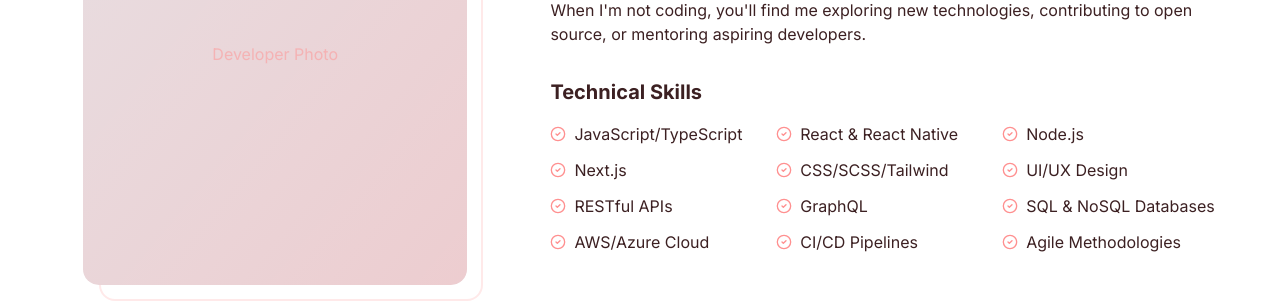
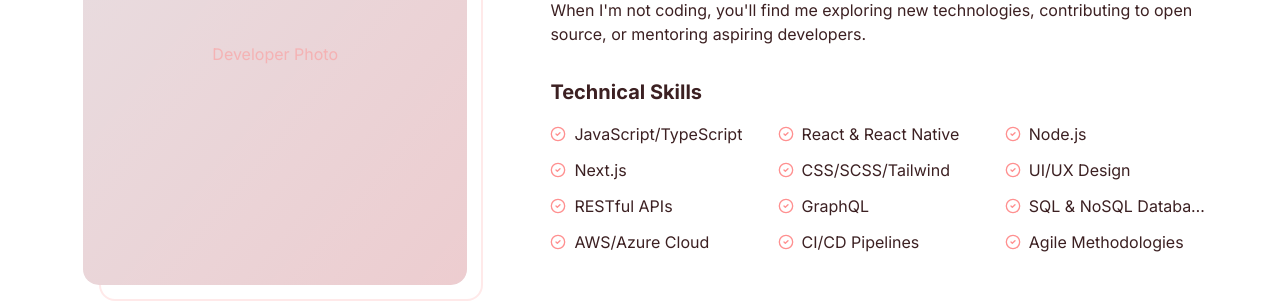
Before and after one commit to ariquenicca/ariquenicca.github.io, a React (Vite) app: page / in a window 1280 px wide. Shown: the part 1280-1584 px from the top of the page. Built offline with nearby package versions, Linux system fonts and the light colour scheme.

Commit message:
Fix skills list overlap
Addresses overlapping skills in the About section.

```diff
--- a/src/components/About.tsx
+++ b/src/components/About.tsx
@@ -62,17 +62,17 @@ const About = () => {
 
             <div className="mt-8">
               <h3 className="text-xl font-bold mb-4">Technical Skills</h3>
-              <div className="grid grid-cols-1 sm:grid-cols-2 md:grid-cols-3 gap-3">
+              <div className="grid grid-cols-1 sm:grid-cols-2 lg:grid-cols-3 gap-x-4 gap-y-3">
                 {skills.map((skill, index) => (
                   <div
                     key={index}
                     className={cn(
-                      "flex items-center space-x-2",
+                      "flex items-center gap-2 pr-2",
                       "transition-transform duration-300 hover:translate-x-1"
                     )}
                   >
                     <CheckCircle2 size={16} className="text-primary shrink-0" />
-                    <span className="text-sm sm:text-base">{skill}</span>
+                    <span className="text-sm sm:text-base truncate">{skill}</span>
                   </div>
                 ))}
               </div>
--- a/src/components/SectionHeading.tsx
+++ b/src/components/SectionHeading.tsx
@@ -9,7 +9,7 @@ interface SectionHeadingProps {
 
 const SectionHeading = ({ title, subtitle, className }: SectionHeadingProps) => {
   return (
-    <div className={cn("text-center max-w-2xl mx-auto mb-8 sm:mb-12 md:mb-16 animate-on-scroll", className)}>
+    <div className={cn("text-center max-w-2xl mx-auto mb-8 sm:mb-12 md:mb-16 animate-on-scroll px-4", className)}>
       <h2 className="text-2xl sm:text-3xl md:text-4xl font-display font-bold tracking-tight mb-3 sm:mb-4 text-balance">
         <span className="relative">
           {title}
@@ -17,7 +17,7 @@ const SectionHeading = ({ title, subtitle, className }: SectionHeadingProps) =>
         </span>
       </h2>
       {subtitle && (
-        <p className="text-md sm:text-lg text-muted-foreground text-balance px-4">
+        <p className="text-md sm:text-lg text-muted-foreground text-balance">
           {subtitle}
         </p>
       )}
```
